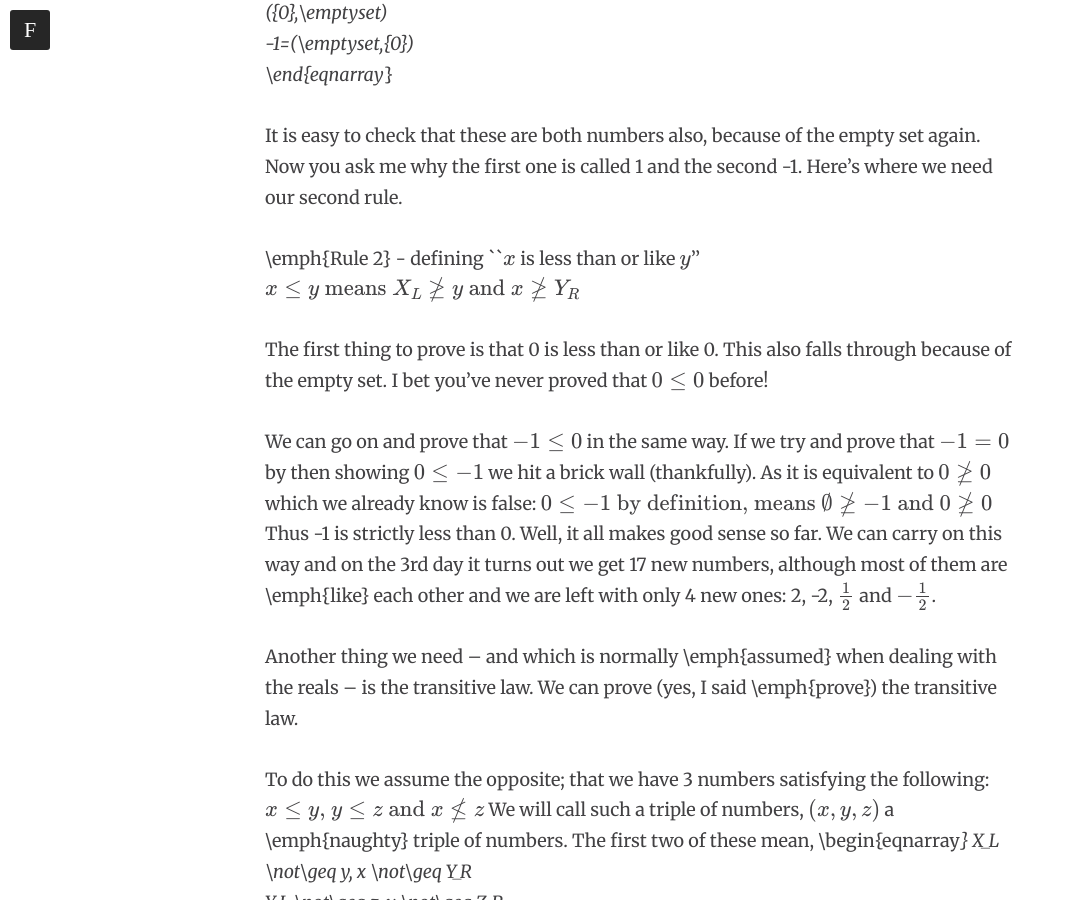
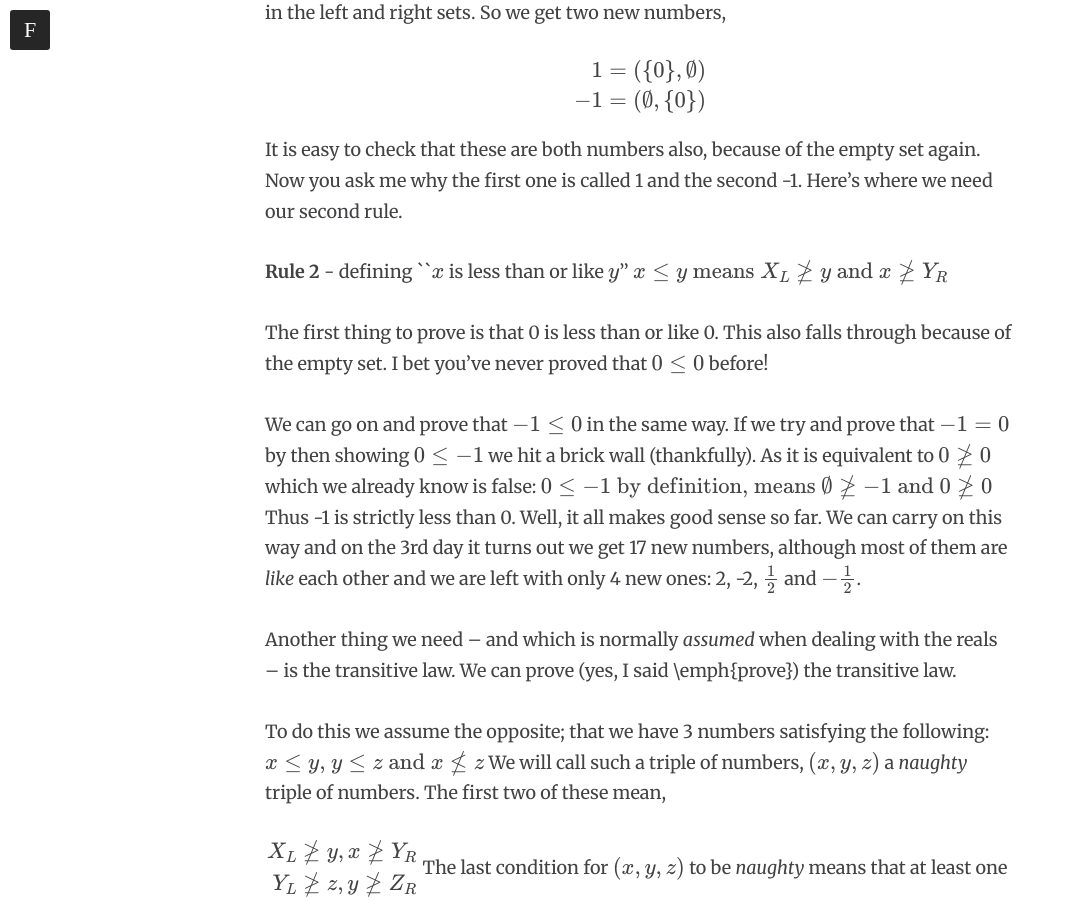
Before and after one commit to ianopolous/ianopolous.github.io, a Jekyll site: the page built from _posts/2014-06-30-surreal.md, in a window 1280 px wide and 900 px high, scrolled down 2763 px. Shown: the whole window, without its empty margins (0-1065 px from the left). Built offline with Jekyll 4.4.1, drawn with Linux system fonts in a browser that asks for light colours; nearby versions of some CDN libraries; formulas are drawn with MathJax 3; some of the changed text lies outside the part shown.

Commit message:
first post ready

```diff
--- a/_config.yml
+++ b/_config.yml
@@ -22,10 +22,10 @@ baseurl:		""
 # Owner/author information
 owner:
   name:           Ian Preston
-  avatar:         hmfaysal.jpg
+  avatar:         batman.jpg
   email:          ianopolous@gmail.com
   # Use the coder's toolbox at http://coderstoolbox.net/string/#!encoding=xml&action=encode&charset=us_ascii to encode your description into XML string
-  description:    Hossain Mohammad Faysal is an Electrical Engineer and a Mathematician based in Doha, Qatar. His interests are anything that&#8217;s related to math, from math itself to programming languages to music to physics to engineering to philosophy.
+  description:    Ian Preston is a particle physicist turned software engineer. He loves discovering beauty in everything from maths and physics to ballroom dancing.
   # Social networking links used in footer. Update and remove as you like.
   # To register at HMFAYSAL SOCIAL, visit http://social.hmfaysal.tk
   twitter:        ianopolous
--- a/_posts/2014-06-30-surreal.md
+++ b/_posts/2014-06-30-surreal.md
@@ -60,7 +60,7 @@ So not only can you get the full structure of the reals from six axioms, but
 we also get the full power of this arithmetic for the rest of the surreal
 numbers! So without further ado let's jump into this beautiful landscape.
 
-\emph{Rule 1} - Defining what a number is
+<b>Rule 1</b> - Defining what a number is
 
 A number $x$ is an ordered pair of sets of numbers created previously
 $$
@@ -72,7 +72,7 @@ $$
 a \not\geq b
 $$
 
-``But what is $\not\geq$?'' I hear you say. Well that's the beauty of it --
+"But what is $\not\geq$?" I hear you say. Well that's the beauty of it --
 we don't have to define it! On the 1st day there was nothing and so
 the guy in charge said ``Let there be 0''. We haven't created any numbers
 yet, so the left and right sets of zero have to be empty! Yes that's it!
@@ -85,16 +85,17 @@ set. This is trivial because neither set has any elements!
 
 So zero was created on the first day. Now on the second day we can use
 0 as an element in the left and right sets. So we get two new numbers,
-\begin{eqnarray*}
+
+$$\begin{eqnarray*}
 1=(\{0\},\emptyset) \\
 -1=(\emptyset,\{0\}) \\
-\end{eqnarray*}
+\end{eqnarray*}$$
 
 It is easy to check that these are both numbers also, because of the
 empty set again. Now you ask me why the first one is called 1 and the
 second -1. Here's where we need our second rule.
 
-\emph{Rule 2} - defining ``$x$ is less than or like $y$''
+<b>Rule 2</b> - defining ``$x$ is less than or like $y$''
 $$
 x \leq y \text{ \ \ means \ } X_L \not\geq y \text{ and } x \not\geq Y_R
 $$
@@ -113,11 +114,11 @@ $$
 $$
 Thus -1 is strictly less than 0. Well, it all makes
 good sense so far. We can carry on this way and on the 3rd day it turns
-out we get 17 new numbers, although most of them are \emph{like} each
+out we get 17 new numbers, although most of them are <i>like</i> each
 other and we are left with only 4 new ones: 2, -2, $\frac{1}{2}$ and
 $-\frac{1}{2}$.
 
-Another thing we need -- and which is normally \emph{assumed} when dealing with the reals -- is
+Another thing we need -- and which is normally <i>assumed</i> when dealing with the reals -- is
 the transitive law. We can prove (yes, I said \emph{prove}) the
 transitive law.
 
@@ -126,27 +127,30 @@ the following:
 $$
 x \leq y\text{, \ } y \leq z \text{ \ and \ } x \not\leq z
 $$
-We will call such a triple of numbers, $(x,y,z)$ a \emph{naughty} triple of numbers.
+We will call such a triple of numbers, $(x,y,z)$ a <i>naughty</i> triple of numbers.
 The first two of these mean,
-\begin{eqnarray*}
+
+$$\begin{eqnarray*}
 X_L \not\geq y, x \not\geq Y_R\\
 Y_L \not\geq z, y \not\geq Z_R\\
-\end{eqnarray*}
-The last condition for $(x,y,z)$ to be \emph{naughty} means that at least
+\end{eqnarray*}$$
+The last condition for $(x,y,z)$ to be <i>naughty</i> means that at least
 one of the following is true.
-\begin{eqnarray*}
+
+$$\begin{eqnarray*}
 \text{There is some } x_L \in X_L\text{ such that }x_L \geq z \\
 \text{There is some } z_R \in Z_R\text{ such that }x \geq z_R \\
-\end{eqnarray*}
+\end{eqnarray*}$$
+
 Case 1: ($x_L \geq z$)
-This means that $(y,z,x_L)$ are \emph{naughty} numbers.
+This means that $(y,z,x_L)$ are <i>naughty</i> numbers.
 This is because we have, ($y \leq z$) and ($z \leq x_L$). Then using the initial
 assumptions about $x$, $y$ and $z$ we also have ($X_L \not\geq y$). Therefore ($y \not\leq x_L$)
 
 Case 2: ($x \geq z_R$)
-This means that $(z_R,x,y)$ are \emph{naughty} numbers for similar reasons to case 1. Can you see them?
+This means that $(z_R,x,y)$ are <i>naughty</i> numbers for similar reasons to case 1. Can you see them?
 
-If we call the day on which a number is created its \emph{day number}, then
+If we call the day on which a number is created its <i>day number</i>, then
 in both cases the sum of the three day numbers has decreased, because a number
 can only be made up of sets of numbers that were previously made. This
 can't keep going forever because the smallest possible day sum is 3.
@@ -167,7 +171,7 @@ $$
 
 Addition is defined in a similar recursive way to $\leq$.
 
-\emph{Rule 3} - Defining addition
+<b>Rule 3</b> - Defining addition
 $$
 x+y = ((X_L+y)\cup(Y_L+x),(Y_R+x)\cup(X_R+y))
 $$
@@ -180,17 +184,20 @@ right set of $x+y$ you just do exactly the same thing but with R's
 instead of L's.
 
 For example,
-\begin{eqnarray*}
+
+$$\begin{eqnarray*}
 0+0 = (\emptyset,\emptyset)=0\\
 0+1 = (\{0+0\},\emptyset)=(\{0\},\emptyset)=1\\
-\end{eqnarray*}
+\end{eqnarray*}$$
+
 The other two rules you need for addition are really to do with subtraction.
 
-\emph{Rule 4} - Defining negative
+<b>Rule 4</b> - Defining negative
 $$
 -x = (-X_R,-X_L)
 $$
-\emph{Rule 5} - Defining subtraction
+
+<b>Rule 5</b> - Defining subtraction
 $$
 x-y=x+(-y)
 $$
@@ -202,7 +209,7 @@ So far we've only created numbers that have a finite binary representation (and
 every number with a finite binary representation gets created eventually). To get
 the remaining (real) numbers we need to keep going until we get to $\aleph_0$ day(the limit as the day number tends to infinity)!
 On this day all the remaining real numbers were created. To see this we just
-have to realise that now $X_L$ and $X_R$ can be \emph{infinite} sets. So any
+have to realise that now $X_L$ and $X_R$ can be <i>infinite</i> sets. So any
 remaining real number $r$ can just be made with a set of binary numbers below $r$ in $R_L$
 that converge to $r$, and similarly for $R_H$. Now the rest of the diagram
 is beginning to make sense... We also get infinity!
@@ -224,10 +231,10 @@ There is one important subtlety I've glossed over. The day sum argument doesn't
 work once we pass $\aleph_0$ day. We need a new way of handling induction.
 Basically, we always showed that if a theorem fails for $x$
 then it fails for some element $x_L$ in $X_L$ and then it fails for an element in one
-of $x_L$'s sets and so on. This gives us a sequence of \emph{ancestors} of $x$. All
+of $x_L$'s sets and so on. This gives us a sequence of <i>ancestors</i> of $x$. All
 we need to do is realise that this sequence cannot be infinite. To see this we could,
 whenever we create a new number $x$, prove simultaneously that there is no
-infinite sequence of \emph{ancestors} of $x$. NICE!
+infinite sequence of <i>ancestors</i> of $x$. NICE!
 
 With the final rule, which defines multiplication, we get the full tapestry of the
 surreal numbers and their arithmetic. We can then prove all kinds of interesting
@@ -245,13 +252,11 @@ $$
 \sqrt{\omega}=(\{1,2,3,...\},\{\frac{\omega}{1},\frac{\omega}{2},\frac{\omega}{3},...\})
 $$
 
-For more information, here are a few very good books:\\
-\\
-Donald Ervin Knuth,  \emph{Surreal Numbers: \\
-How Two Ex-Students Turned on to
-Pure Mathematics and Found Total Happiness}\\
-http://www-cs-faculty.stanford.edu/\~knuth/sn.html.\\
-\\
-John Horton Conway, \emph{On Numbers and Games}\\
-David Wolfe and Elwyn R Berlekamp, \emph{Mathematical Go: Chilling
-gets the last point}
+For more information, here are a few very good books:<br>
+<ul>
+<li>
+<a href="http://www-cs-faculty.stanford.edu/\~knuth/sn.html">Donald Ervin Knuth,  <i>Surreal Numbers: How Two Ex-Students Turned on to Pure Mathematics and Found Total Happiness</i></a>
+<li>John Horton Conway, <i>On Numbers and Games</i>
+<li>David Wolfe and Elwyn R Berlekamp, <i>Mathematical Go: Chilling
+gets the last point</i>
+</ul>
```
Also changed, not shown: images/batman.jpg (added).
